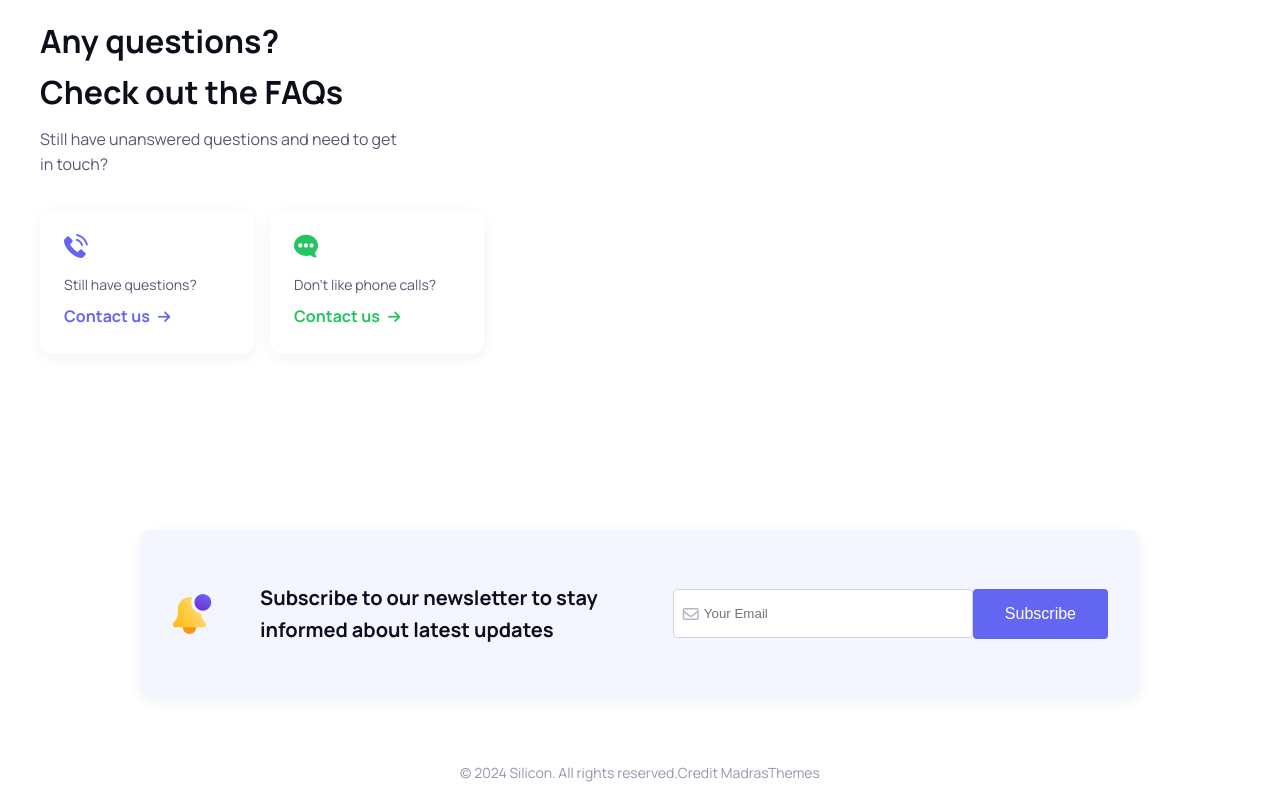
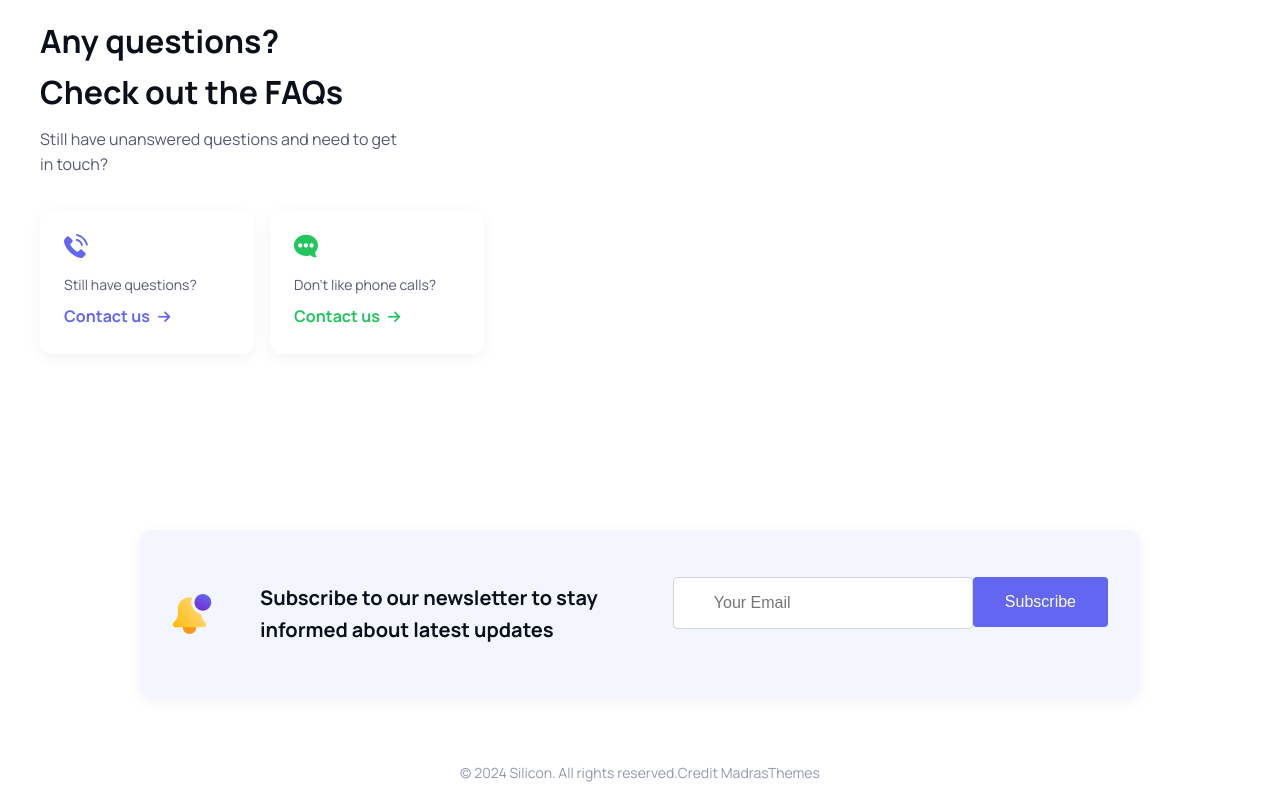
Before and after one commit to Emelinylund/reactapp, a React (Vite) app in the folder react/: page / in a window 1280 px wide. Shown: the part 4321-5121 px from the top of the page. Built offline with nearby package versions, Linux system fonts and the light colour scheme; no server answers.

Commit message:
fixed design on newsletter section

```diff
--- a/react/src/App.css
+++ b/react/src/App.css
@@ -1067,14 +1067,15 @@ a:hover {
 
 
 
+
 #newsletter-section {
   background-color: var(--color-white);
   padding: 3rem 1rem;
   display: flex;
   justify-content: center;
   align-items: center;
+}
 
-}
 
 .newsletter-container {
   display: flex;
@@ -1088,6 +1089,7 @@ a:hover {
   box-shadow: 0px 4px 15px rgba(0, 0, 0, 0.05);
 }
 
+
 .newsletter-content {
   display: flex;
   align-items: center;
@@ -1095,7 +1097,7 @@ a:hover {
 }
 
 .newsletter-content img {
-  width: 40;
+  width: 40px;
   height: 40px;
   margin-right: 3rem;
 }
@@ -1106,28 +1108,42 @@ a:hover {
   color: var(--color-black);
 }
 
+
 .newsletter-input {
   display: flex;
-
+  align-items: center;
 }
 
 .newsletter-input input {
   padding: 1rem;
+  padding-left: 2.5rem;
   border: 1px solid #d1d5db;
   border-radius: 4px;
   width: 300px;
-  padding-left: 30px;
+  font-size: 1rem;
 }
+
 
 .newsletter-input button {
   padding: 1rem 2rem;
-  margin-top: 0rem;
+  margin-top: -1.5rem;
   background-color: var(--color-primary);
   color: var(--color-white);
   border: none;
   border-radius: 4px;
   cursor: pointer;
+  font-size: 1rem;
+  transition: background-color 0.3s ease, transform 0.2s ease;
 }
+
+.newsletter-input button:hover {
+  background-color: var(--color-primary-dark);
+}
+
+.newsletter-input button:active {
+  transform: scale(0.98);
+}
+
 
 .newsletter-input .input-icon {
   position: relative;
@@ -1140,6 +1156,56 @@ a:hover {
   left: 10px;
   color: #B4B7C9;
   font-size: 1rem;
+}
+
+
+.form-group {
+  position: relative;
+  display: flex;
+  flex-direction: column;
+}
+
+.form-group span {
+  color: red;
+  font-size: 0.875rem;
+  margin-top: 0.5rem;
+  min-height: 1em;
+}
+
+.form-group input:focus {
+  outline: none;
+  border-color: var(--color-primary);
+}
+
+.informationbox {
+  text-align: center;
+  padding: 2rem;
+  max-width: 600px;
+  margin: auto;
+  background-color: var(--color-gray100);
+  border-radius: 12px;
+  box-shadow: 0px 4px 15px rgba(0, 0, 0, 0.1);
+}
+
+.informationbox h1 {
+  font-size: 1.5rem;
+  color: var(--color-black);
+  margin-bottom: 1rem;
+}
+
+.btn-purple {
+  padding: 0.75rem 1.5rem;
+  background-color: var(--color-primary);
+  color: var(--color-white);
+  border: none;
+  border-radius: 8px;
+  cursor: pointer;
+  font-size: 1rem;
+  transition: background-color 0.3s ease;
+  width: auto;
+  max-width: 150px;
+  margin: auto;
+  display: block;
 }
 
 
```
